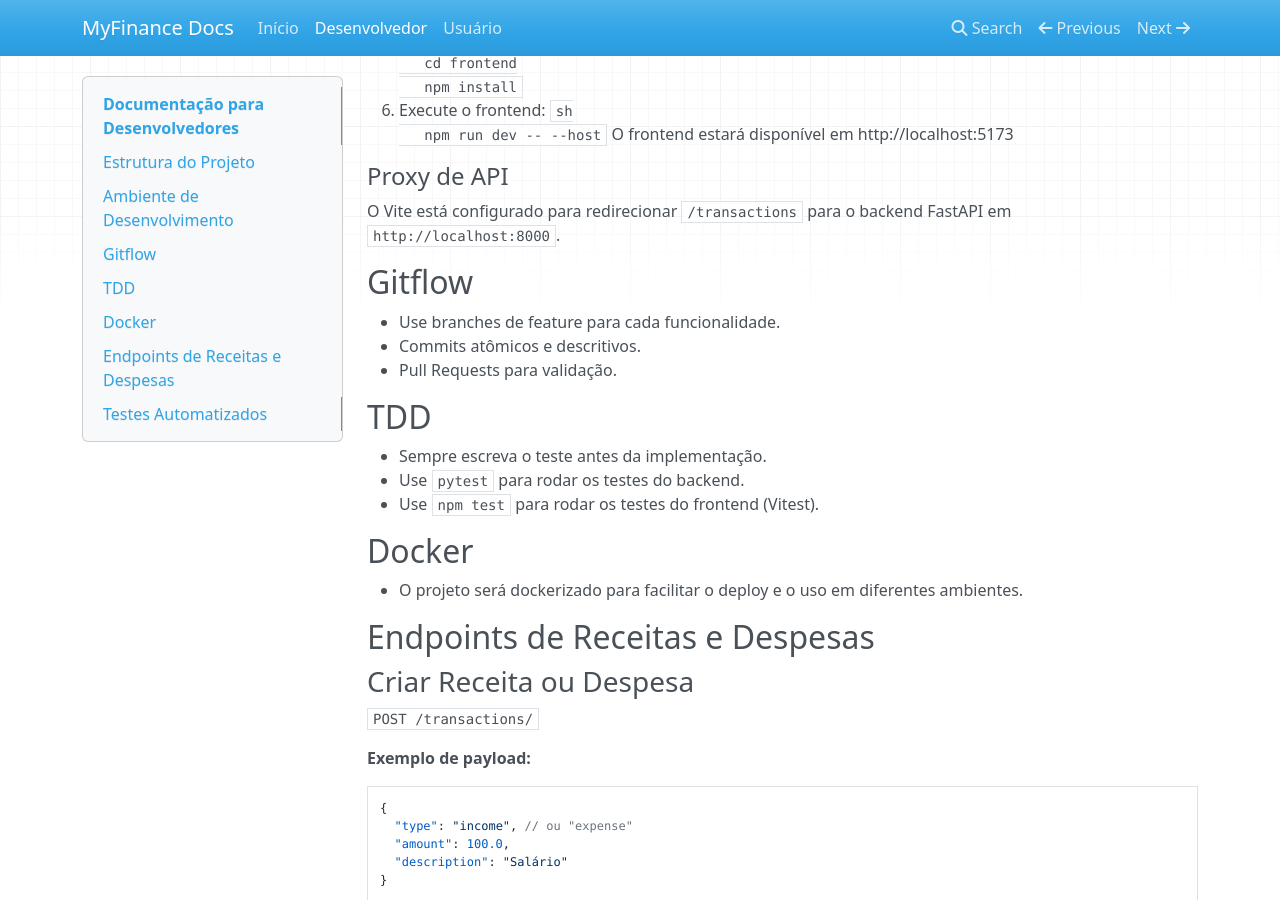
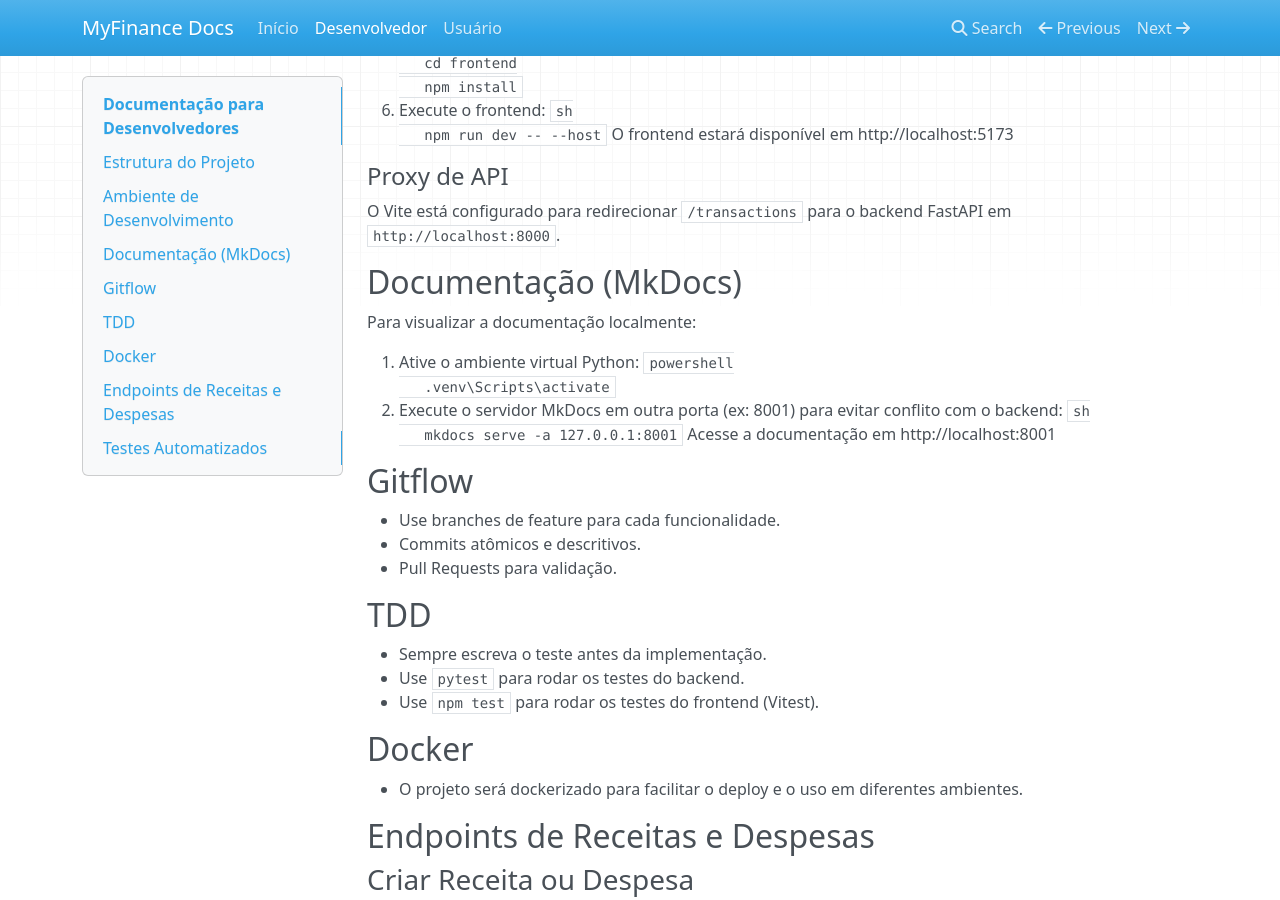
Before and after one commit to revton/myfinance, an MkDocs documentation site: the page built from docs/dev/index.md, in a window 1280 px wide and 900 px high, scrolled down 748 px. Built offline with MkDocs 1.6.1, drawn with Linux system fonts in a browser that asks for light colours; nearby versions of some CDN libraries.

Commit message:
docs(dev): instruções para rodar MkDocs em porta diferente da API

````diff
--- a/docs/dev/index.md
+++ b/docs/dev/index.md
@@ -48,6 +48,20 @@
 #### Proxy de API
 O Vite está configurado para redirecionar `/transactions` para o backend FastAPI em `http://localhost:8000`.
 
+## Documentação (MkDocs)
+
+Para visualizar a documentação localmente:
+
+1. Ative o ambiente virtual Python:
+   ```powershell
+   .venv\Scripts\activate
+   ```
+2. Execute o servidor MkDocs em outra porta (ex: 8001) para evitar conflito com o backend:
+   ```sh
+   mkdocs serve -a 127.0.0.1:8001
+   ```
+   Acesse a documentação em http://localhost:8001
+
 ## Gitflow
 
 - Use branches de feature para cada funcionalidade.
````
